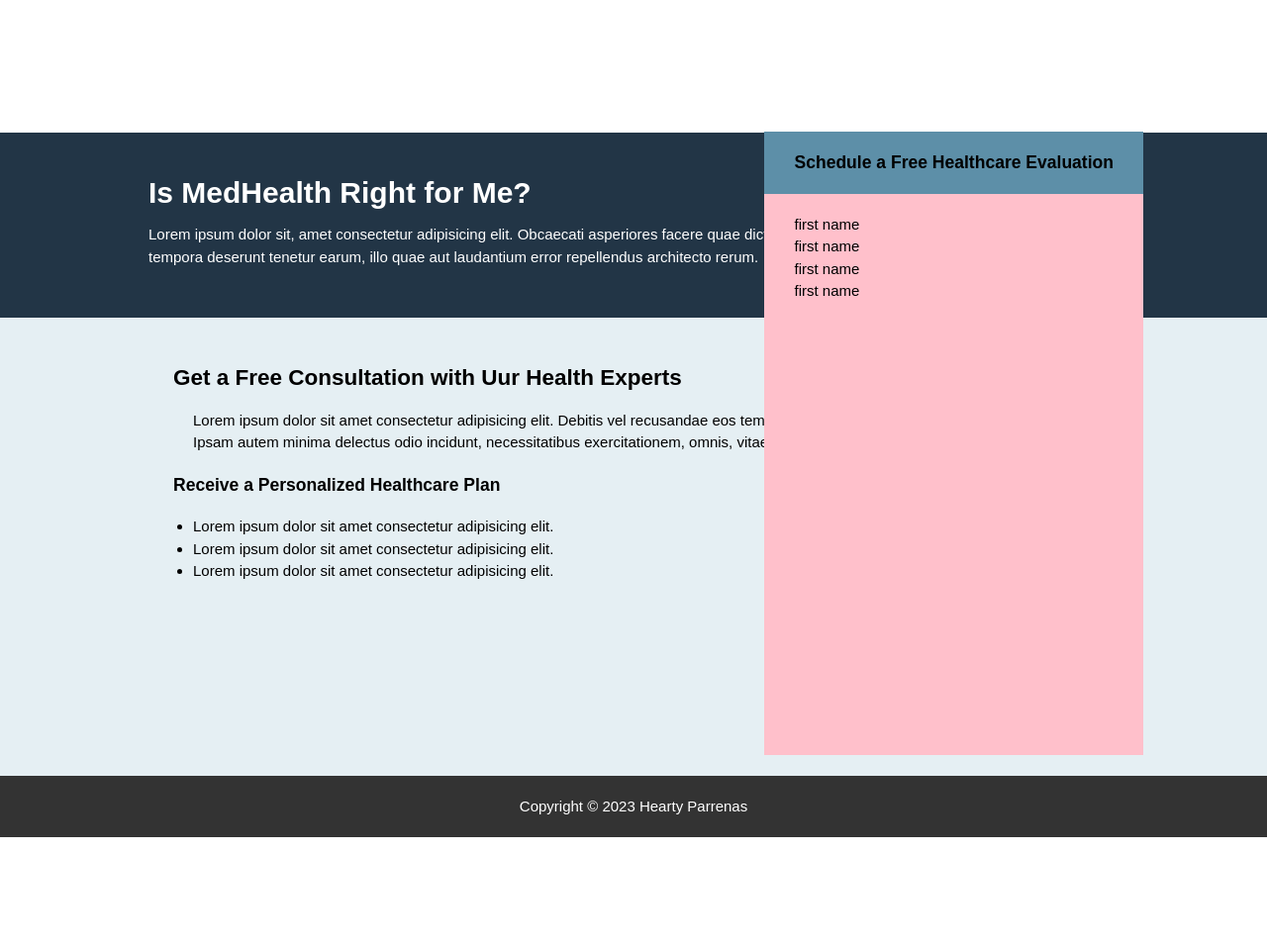
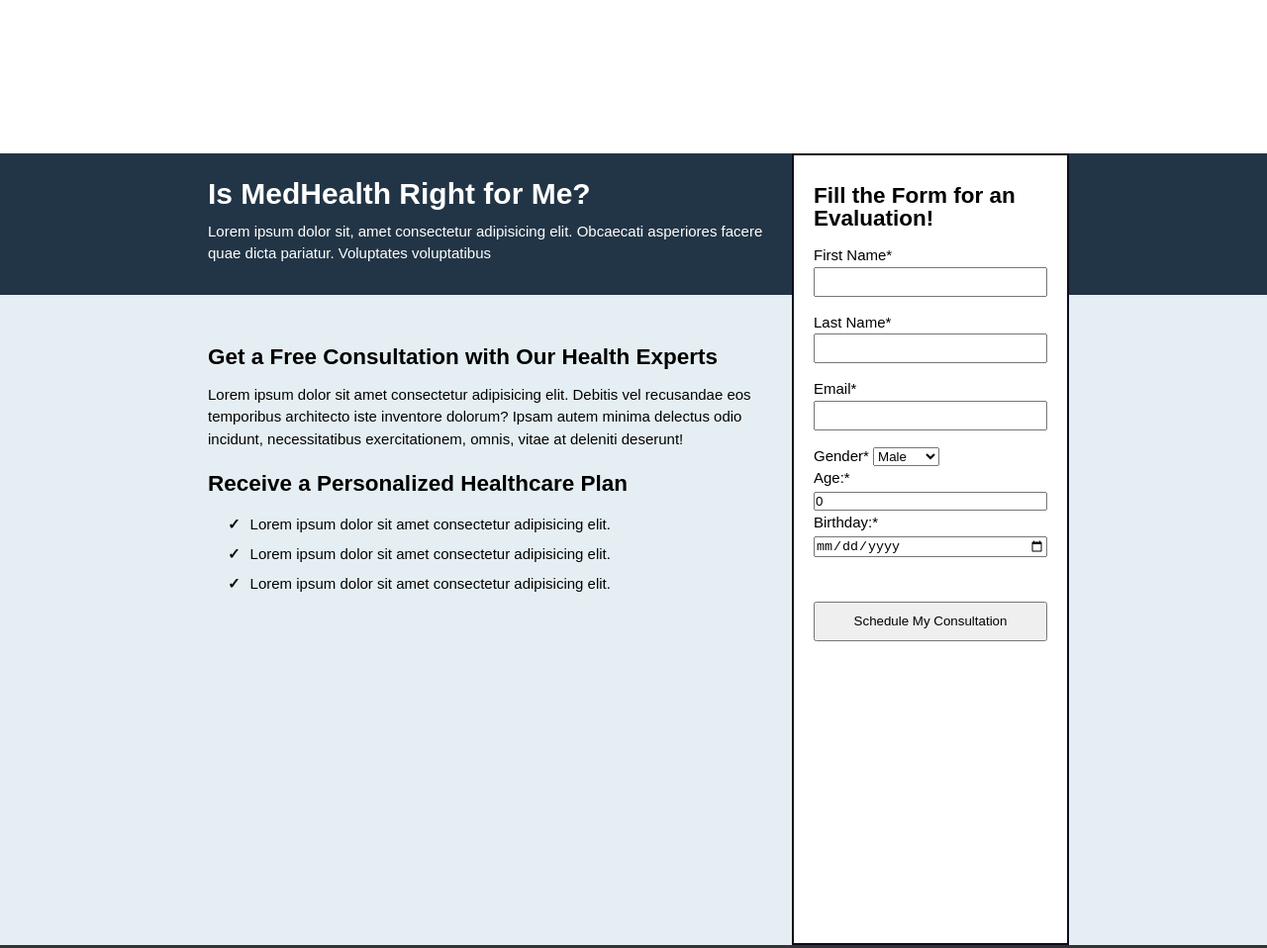
Before and after one commit to heartybp/MedHealth, a plain HTML site: page index.html in a window 1280 px wide. Shown: the part 1400-2358 px from the top of the page at 99% size. Before the commit the page ends 2246 px from the top, so only its background shows below. Drawn offline with Linux system fonts and the light colour scheme.

Commit message:
Completed Signup Form Layout

```diff
--- a/index.html
+++ b/index.html
@@ -37,7 +37,7 @@
                 <p>Experience a transformative journey towards optimal well-being with our cutting-edge health solutions, tailored to empower you to live your best, vibrant life.
                 </p>
 
-                <button id="appointment" type="button">BOOK AN APPOINTMENT</button>
+                <button id="appointment" type="button"><a href=#scroll-here>BOOK AN APPOINTMENT</a></button>
             </section>
 
             <section id="intro-img">
@@ -97,39 +97,80 @@
                     </div>
                 </div>
             </div>
-
         </section>
 
     </div>
+    <p id="scroll-here"></p>
 
-    <div class="information">
+    <div class="info-grid">
+
+        <div class="left1"></div>
+        <div class="left2"></div>
         <div class="info-header">
             <h1>Is MedHealth Right for Me?</h1>
-            <p>Lorem ipsum dolor sit, amet consectetur adipisicing elit. Obcaecati asperiores facere quae dicta pariatur. Voluptates voluptatibus, excepturi at tempora deserunt tenetur earum, illo quae aut laudantium error repellendus architecto rerum.</p>
+            <p>Lorem ipsum dolor sit, amet consectetur adipisicing elit. Obcaecati asperiores facere quae dicta pariatur. Voluptates voluptatibus</p>
         </div>
 
-        <div class="info-body">
-            <h2>Get a Free Consultation with Uur Health Experts</h2>
+        <div class="info-form">
+            <!-- <form action="index.html" method="POST"> -->
+                <!-- post is used to add data to a database -->
+                <h2>Fill the Form for an Evaluation!</h2>
+                <div class="fill">
+                    <label>First Name*</label><br>
+                    <input type="text" name="firstName">
+                </div>
+
+                <div class="fill">
+                    <label>Last Name*</label><br>
+                    <input type="text" name="lastName">
+                </div>
+
+                <div class="fill">
+                    <label>Email*</label><br>
+                    <input type="email" name="email">
+                </div>
+
+                <div>
+                    <label>Gender*</label>
+                    <select name="gender">
+                        <option value="male">Male</option>
+                        <option value="female">Female</option>
+                        <option value="other">Other</option>
+                    </select>
+                </div>
+
+                <div>
+                    <label>Age:*</label>
+                    <input type="number" name="age" value="0">
+                </div>
+
+                <div>
+                    <label>Birthday:*</label>
+                    <input type="date" name="birthday">
+                </div>
+                <br><br>
+                <input id="submit-form" type="submit" name="submit" value="Schedule My Consultation">
+
+            </form>
+        </div>
+
+        <div class="right1"></div>
+        <div class="info-about">
+            <br>
+            <h2>Get a Free Consultation with Our Health Experts</h2>
             <p>Lorem ipsum dolor sit amet consectetur adipisicing elit. Debitis vel recusandae eos temporibus architecto iste inventore dolorum? Ipsam autem minima delectus odio incidunt, necessitatibus exercitationem, omnis, vitae at deleniti deserunt!</p>
 
-            <h3>Receive a Personalized Healthcare Plan</h3>
+            <br>
+
+            <h2>Receive a Personalized Healthcare Plan</h2>
             <ul>
                 <li>Lorem ipsum dolor sit amet consectetur adipisicing elit.</li>
                 <li>Lorem ipsum dolor sit amet consectetur adipisicing elit.</li>
                 <li>Lorem ipsum dolor sit amet consectetur adipisicing elit.</li>
             </ul>
         </div>
+        <div class="right2"></div>
 
-        <div class="info-form">
-            <h3>Schedule a Free Healthcare Evaluation</h3>
-            <div class="form-fill">
-                <p>first name</p>
-                <p>first name</p>
-                <p>first name</p>
-                <p>first name</p>
-            </div>
-
-        </div>
     </div>
 
 
--- /dev/null
+++ b/notes.css
@@ -0,0 +1,49 @@
+.information{
+    display:flex;
+    flex-direction:column;
+    background-color:#E5EFF3;
+    height:650px;
+    margin:0px;
+}
+
+.info-header{
+    background-color:#223546;
+    color:white;
+    /* height:150px; */
+    margin:0px;
+    padding:50px 150px;
+}
+
+.info-header h1{
+    padding-bottom:20px;
+}
+
+.info-body{
+    background-color:#E5EFF3;
+    height:300px;
+    margin:0px 125px;
+    padding:50px;
+}
+
+.info-body p, .info-body ul{
+    padding:20px;
+}
+
+.info-form{
+    background-color:pink;
+    height:450px;
+    margin:-488px 125px;
+    margin-left:auto;
+    padding:30px;
+    padding-bottom:600px;
+}
+
+.info-form h3{
+    background-color:#5d8fa8;
+    margin:-30px;
+    padding:20px 30px;
+}
+
+.info-form .form-fill{
+    padding-top:50px;
+}
--- a/style.css
+++ b/style.css
@@ -10,10 +10,14 @@ body{
     line-height:1.5em;
 }
 
+html{
+    scroll-behavior:smooth;
+}
+
 #navbar a:hover{
     color:#223546;
     text-shadow: 0.5px 0.5px 10px #aec0c7;
-    transition: all 0.4s ease;
+    transition: all 0.5s ease;
 }
 
 
@@ -83,6 +87,11 @@ body{
     transition: all 0.3s ease;
 }
 
+#appointment a{
+    text-decoration:none;
+    color:#fff;
+}
+
 #navbar ul{
     list-style:none;
 }
@@ -116,7 +125,7 @@ body{
 }
 
 .hero-section p{
-    line-height: 1.2em;
+    line-height: 1.7em;
     font-size: 18px;
 }
 
@@ -178,7 +187,7 @@ body{
 
 .about{
     padding-top:175px;
-    padding-bottom:175px;
+    padding-bottom:170px;
     display:flex;
     width:80%;
     margin:auto;
@@ -189,11 +198,13 @@ body{
 }
 
 #about-desc h2{
-    padding-bottom:10px;
+    padding-top:15px;
+    padding-bottom:12px;
 }
 
 #about-desc h1{
     display:flex;
+    font-size:30px;
     padding-bottom:20px;
 }
 
@@ -232,52 +243,92 @@ body{
     border-radius:10px;
 }
 
-.information{
-    display:flex;
-    flex-direction:column;
-    background-color:#E5EFF3;
-    height:650px;
-    margin:0px;
+
+.info-grid{
+    background-color:red;
+    /* font-family: 'Open Sans', sans-serif;
+    font-size:16px; */
+    height:100vh;
+    display:grid;
+    grid-template-areas:
+    'leftside1 header1 form1 rightside1'
+    'leftside2 about form1 rightside2';
+    grid-template-columns:1fr 3fr 1.4fr 1fr;
+    grid-template-rows:auto 5fr;
+}
+
+.info-grid .info-header,.info-form,.right1,.info-about,.right2,.left1,.left2{
+    padding:30px 10px;
+    /* border:black 2px solid; */
+}
+
+.info-grid h1,h2{
+    padding-bottom:15px;
 }
 
 .info-header{
+    grid-area:header1;
     background-color:#223546;
-    color:white;
-    /* height:150px; */
-    margin:0px;
-    padding:50px 150px;
-}
-
-.info-header h1{
-    padding-bottom:20px;
-}
-
-.info-body{
-    background-color:#E5EFF3;
-    height:300px;
-    margin:0px 125px;
-    padding:50px;
-}
-
-.info-body p, .info-body ul{
-    padding:20px;
+    color:#fff;
 }
 
 .info-form{
-    background-color:pink;
-    height:450px;
-    margin:-488px 125px;
-    margin-left:auto;
-    padding:30px;
-    padding-bottom:600px;
+    grid-area:form1;
+    background-color:#fff;
+    border:#0f0b1f solid 2px;
+    /* border-top:#0f0b1f solid 50px; */
+    /* border-bottom:#0f0b1f solid 20px; */
+    padding:30px 20px;
 }
 
-.info-form h3{
-    background-color:#5d8fa8;
-    margin:-30px;
-    padding:20px 30px;
+.info-about{
+    grid-area:about;
+    background-color:#E5EFF3;
 }
 
-.info-form .form-fill{
-    padding-top:50px;
+.info-about ul{
+    list-style:none;
+    line-height:2em;
+    padding-left:20px;
 }
+
+.info-about li::before{
+    content:"\2713";
+    font-weight:bold;
+    padding-right:10px;
+}
+
+
+.left1{
+    grid-area:leftside1;
+    background-color:#223546;
+}
+
+.left2{
+    background-color:#E5EFF3;
+}
+
+.right1{
+    grid-area:rightside1;
+    background-color:#223546;
+}
+
+.right2{
+    background-color:#E5EFF3;
+}
+
+.info-grid .info-form .fill{
+    padding-bottom:15px;
+}
+
+.info-grid .fill input{
+    height:30px;
+}
+
+.info-grid input{
+    width:100%;
+}
+
+.info-grid input#submit-form{
+    height:40px;
+}
```
Also changed, not shown: notes.html (+24 -77 lines), style1.css (deleted).
